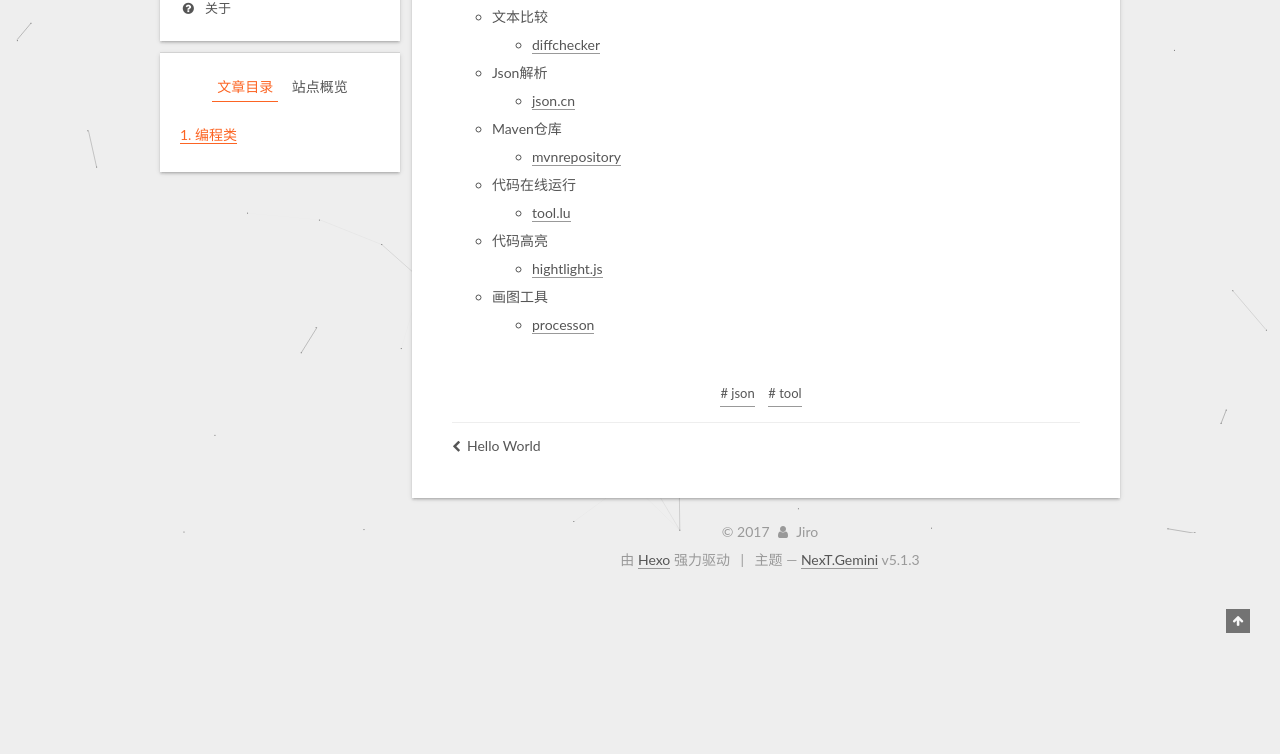
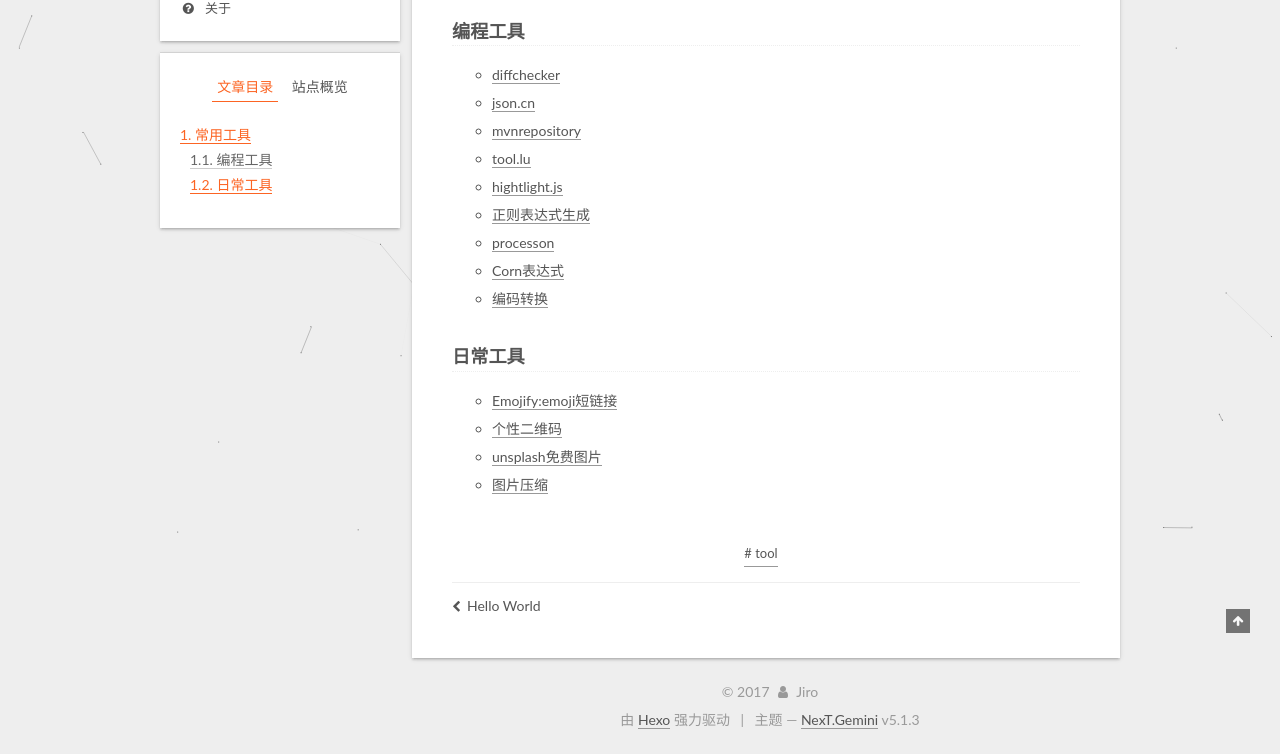
Before and after one commit to jjjcc/jjjcc.github.io, a plain HTML site: page 2017/11/15/tool/index.html in a window 1280 px wide. Shown: the part 267-1021 px from the top of the page. Before the commit the page ends 861 px from the top, so only its background shows below. Drawn offline with Linux system fonts and the light colour scheme.

Commit message:
常用工具增加

```diff
--- a/2017/11/15/tool/index.html
+++ b/2017/11/15/tool/index.html
@@ -68,7 +68,7 @@
 
 
 
-  <meta name="keywords" content="json,tool," />
+  <meta name="keywords" content="tool," />
 
 
 
@@ -79,18 +79,18 @@
 
 
 
-<meta name="description" content="收集了一些常用工具，方便查找使用。 编程类 文本比较 diffchecker   Json解析 json.cn   Maven仓库 mvnrepository   代码在线运行 tool.lu   代码高亮 hightlight.js   画图工具 processon">
-<meta name="keywords" content="json,tool">
+<meta name="description" content="收集了一些常用工具，方便查找使用。 常用工具编程工具 diffchecker json.cn mvnrepository tool.lu hightlight.js 正则表达式生成 processon Corn表达式 编码转换  日常工具 Emojify:emoji短链接 个性二维码 unsplash免费图片 图片压缩">
+<meta name="keywords" content="tool">
 <meta property="og:type" content="article">
 <meta property="og:title" content="常用工具">
 <meta property="og:url" content="http://yoursite.com/2017/11/15/tool/index.html">
 <meta property="og:site_name" content="Jiro&#39;s Blog">
-<meta property="og:description" content="收集了一些常用工具，方便查找使用。 编程类 文本比较 diffchecker   Json解析 json.cn   Maven仓库 mvnrepository   代码在线运行 tool.lu   代码高亮 hightlight.js   画图工具 processon">
+<meta property="og:description" content="收集了一些常用工具，方便查找使用。 常用工具编程工具 diffchecker json.cn mvnrepository tool.lu hightlight.js 正则表达式生成 processon Corn表达式 编码转换  日常工具 Emojify:emoji短链接 个性二维码 unsplash免费图片 图片压缩">
 <meta property="og:locale" content="zh-Hans">
-<meta property="og:updated_time" content="2017-11-15T03:00:14.131Z">
+<meta property="og:updated_time" content="2017-11-16T10:13:27.036Z">
 <meta name="twitter:card" content="summary">
 <meta name="twitter:title" content="常用工具">
-<meta name="twitter:description" content="收集了一些常用工具，方便查找使用。 编程类 文本比较 diffchecker   Json解析 json.cn   Maven仓库 mvnrepository   代码在线运行 tool.lu   代码高亮 hightlight.js   画图工具 processon">
+<meta name="twitter:description" content="收集了一些常用工具，方便查找使用。 常用工具编程工具 diffchecker json.cn mvnrepository tool.lu hightlight.js 正则表达式生成 processon Corn表达式 编码转换  日常工具 Emojify:emoji短链接 个性二维码 unsplash免费图片 图片压缩">
 
 
 
@@ -353,31 +353,22 @@
 
 
         <p>收集了一些常用工具，方便查找使用。</p>
-<h2 id="编程类"><a href="#编程类" class="headerlink" title="编程类"></a>编程类</h2><ul>
-<li>文本比较<ul>
+<h2 id="常用工具"><a href="#常用工具" class="headerlink" title="常用工具"></a>常用工具</h2><h3 id="编程工具"><a href="#编程工具" class="headerlink" title="编程工具"></a>编程工具</h3><ul>
 <li><a href="https://www.diffchecker.com/" target="_blank" rel="external">diffchecker</a></li>
+<li><a href="http://json.cn/" target="_blank" rel="external">json.cn</a></li>
+<li><a href="http://mvnrepository.com/" target="_blank" rel="external">mvnrepository</a></li>
+<li><a href="http://tool.lu/coderunner/" target="_blank" rel="external">tool.lu</a></li>
+<li><a href="https://highlightjs.org/" target="_blank" rel="external">hightlight.js</a></li>
+<li><a href="http://tool.chinaz.com/tools/regexgenerate" target="_blank" rel="external">正则表达式生成</a></li>
+<li><a href="https://processon.com/" target="_blank" rel="external">processon</a></li>
+<li><a href="http://cron.qqe2.com/" target="_blank" rel="external">Corn表达式</a></li>
+<li><a href="http://tool.chinaz.com/tools/unicode.aspx" target="_blank" rel="external">编码转换</a></li>
 </ul>
-</li>
-<li>Json解析<ul>
-<li><a href="http://json.cn/" target="_blank" rel="external">json.cn</a></li>
-</ul>
-</li>
-<li>Maven仓库<ul>
-<li><a href="http://mvnrepository.com/" target="_blank" rel="external">mvnrepository</a></li>
-</ul>
-</li>
-<li>代码在线运行<ul>
-<li><a href="http://tool.lu/coderunner/" target="_blank" rel="external">tool.lu</a></li>
-</ul>
-</li>
-<li>代码高亮<ul>
-<li><a href="https://highlightjs.org/" target="_blank" rel="external">hightlight.js</a></li>
-</ul>
-</li>
-<li>画图工具<ul>
-<li><a href="https://processon.com/" target="_blank" rel="external">processon</a></li>
-</ul>
-</li>
+<h3 id="日常工具"><a href="#日常工具" class="headerlink" title="日常工具"></a>日常工具</h3><ul>
+<li><a href="http://emojify.tk/" target="_blank" rel="external">Emojify:emoji短链接</a></li>
+<li><a href="https://sspai.com/post/39983" target="_blank" rel="external">个性二维码</a></li>
+<li><a href="https://unsplash.com/" target="_blank" rel="external">unsplash免费图片</a></li>
+<li><a href="https://tinypng.com/" target="_blank" rel="external">图片压缩</a></li>
 </ul>
 
 
@@ -395,8 +386,6 @@
     <footer class="post-footer">
 
         <div class="post-tags">
-
-            <a href="/tags/json/" rel="tag"># json</a>
 
             <a href="/tags/tool/" rel="tag"># tool</a>
 
@@ -518,7 +507,7 @@
 
               <div class="site-state-item site-state-tags">
                 <a href="/tags/index.html">
-                  <span class="site-state-item-count">2</span>
+                  <span class="site-state-item-count">1</span>
                   <span class="site-state-item-name">标签</span>
                 </a>
               </div>
@@ -553,7 +542,7 @@
 
 
 
-              <div class="post-toc-content"><ol class="nav"><li class="nav-item nav-level-2"><a class="nav-link" href="#编程类"><span class="nav-number">1.</span> <span class="nav-text">编程类</span></a></li></ol></div>
+              <div class="post-toc-content"><ol class="nav"><li class="nav-item nav-level-2"><a class="nav-link" href="#常用工具"><span class="nav-number">1.</span> <span class="nav-text">常用工具</span></a><ol class="nav-child"><li class="nav-item nav-level-3"><a class="nav-link" href="#编程工具"><span class="nav-number">1.1.</span> <span class="nav-text">编程工具</span></a></li><li class="nav-item nav-level-3"><a class="nav-link" href="#日常工具"><span class="nav-number">1.2.</span> <span class="nav-text">日常工具</span></a></li></ol></li></ol></div>
 
 
           </div>
--- a/css/main.css
+++ b/css/main.css
@@ -1823,7 +1823,7 @@ pre .javascript .function {
   width: 4px;
   height: 4px;
   border-radius: 50%;
-  background: #ff70ff;
+  background: #ff176c;
 }
 .links-of-blogroll {
   font-size: 13px;
```
Also changed, not shown: 2017/11/15/hello-world/index.html (+1 -1 lines), about/index.html (+1 -1 lines), archives/2017/11/index.html (+1 -1 lines), archives/2017/index.html (+1 -1 lines), archives/index.html (+1 -1 lines), categories/index.html (+1 -1 lines), categories/常用工具/index.html (+1 -1 lines), index.html (+15 -24 lines), tags/index.html (+3 -3 lines), tags/tool/index.html (+1 -1 lines).
